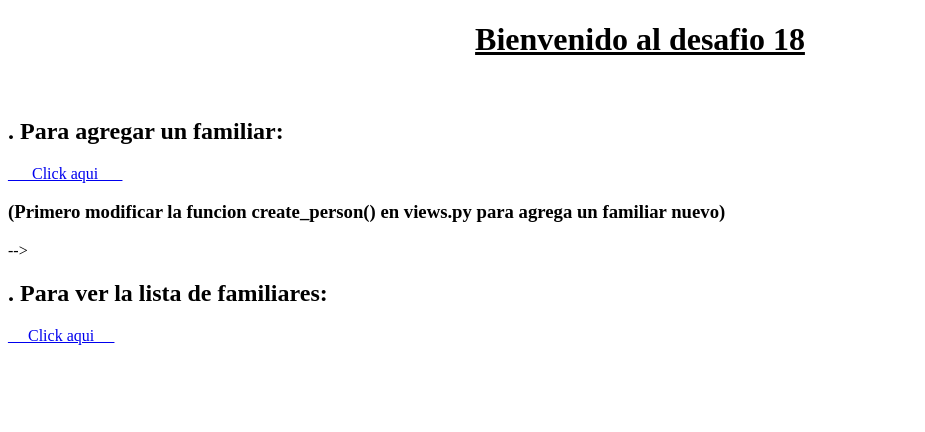
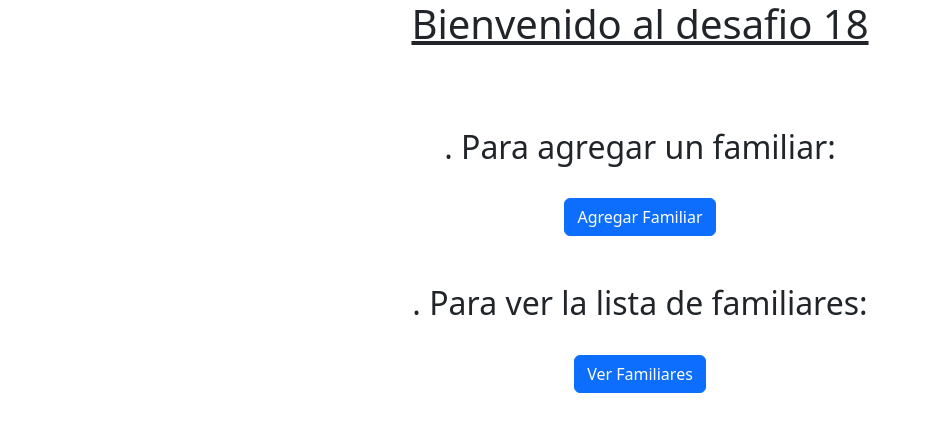
Before and after one commit to dariosbarbati/MVT, a Django app: page /bienvenido/ in a window 1280 px wide. Shown: the top 432 px of the page, without its empty margins (0-925 px from the left). Run offline with Django 4.2, Linux system fonts and the light colour scheme.

Commit message:
Agrego Boostrap

```diff
--- a/MVT/templates/bienvenido.html
+++ b/MVT/templates/bienvenido.html
@@ -4,20 +4,35 @@
     <meta charset="UTF-8">
     <meta http-equiv="X-UA-Compatible" content="IE=edge">
     <meta name="viewport" content="width=device-width, initial-scale=1.0">
+
+    <link href="https://cdn.jsdelivr.net/npm/bootstrap@5.2.0/dist/css/bootstrap.min.css" rel="stylesheet" integrity="sha384-gH2yIJqKdNHPEq0n4Mqa/HGKIhSkIHeL5AyhkYV8i59U5AR6csBvApHHNl/vI1Bx" crossorigin="anonymous">
+
     <title>Bienvenido</title>
 </head>
-<body>
+<body  style="width: 800px; margin: 0 auto; text-align: center">
 
-  <h1 style="text-align: center; text-decoration: underline;"> Bienvenido al desafio 18 </h1>
+  <h1 style="text-decoration: underline">Bienvenido al desafio 18</h1>
   <br>
-  <h2 style="text-align: left">. Para agregar un familiar:</h2>
-  <A  HREF="http://127.0.0.1:8000/crear_persona/"> _ _ Click aqui _ _</A>
+  <br>
+  <br>
 
-  <h3 style="text-align: left;">(Primero modificar la funcion create_person() en views.py para agrega un familiar nuevo)</h3> -->
+  <div>
+  <h2>. Para agregar un familiar:</h2>
+  <br>
+  <a  href="http://127.0.0.1:8000/crear_persona/" type="button" class="btn btn-primary">Agregar Familiar</a>
+</div>
 
   <br>
+  <br>
+  <h2>. Para ver la lista de familiares:</h2>
+  <br>
+  <a  href="http://127.0.0.1:8000/lista/" type="button" class="btn btn-primary">Ver Familiares</a>
 
-  <h2 style="text-align: left"> . Para ver la lista de familiares:</h2>
-  <A  HREF="http://127.0.0.1:8000/lista/"> __ Click aqui __</A>
+  <script src="https://cdn.jsdelivr.net/npm/bootstrap@5.2.0/dist/js/bootstrap.bundle.min.js" integrity="sha384-A3rJD856KowSb7dwlZdYEkO39Gagi7vIsF0jrRAoQmDKKtQBHUuLZ9AsSv4jD4Xa" crossorigin="anonymous"></script>
+
 </body>
+
+<script src="https://cdn.jsdelivr.net/npm/@popperjs/core@2.11.5/dist/umd/popper.min.js" integrity="sha384-Xe+8cL9oJa6tN/veChSP7q+mnSPaj5Bcu9mPX5F5xIGE0DVittaqT5lorf0EI7Vk" crossorigin="anonymous"></script>
+<script src="https://cdn.jsdelivr.net/npm/bootstrap@5.2.0/dist/js/bootstrap.min.js" integrity="sha384-ODmDIVzN+pFdexxHEHFBQH3/9/vQ9uori45z4JjnFsRydbmQbmL5t1tQ0culUzyK" crossorigin="anonymous"></script>
+
 </html>
```
Also changed, not shown: MVT/templates/new_person.html (+9 -3 lines), MVT/db.sqlite3, MVT/personas/views.py (line endings or trailing spaces).
